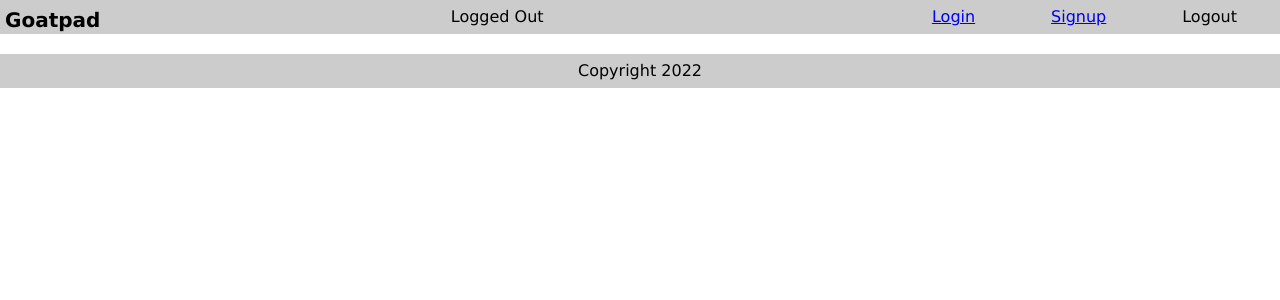
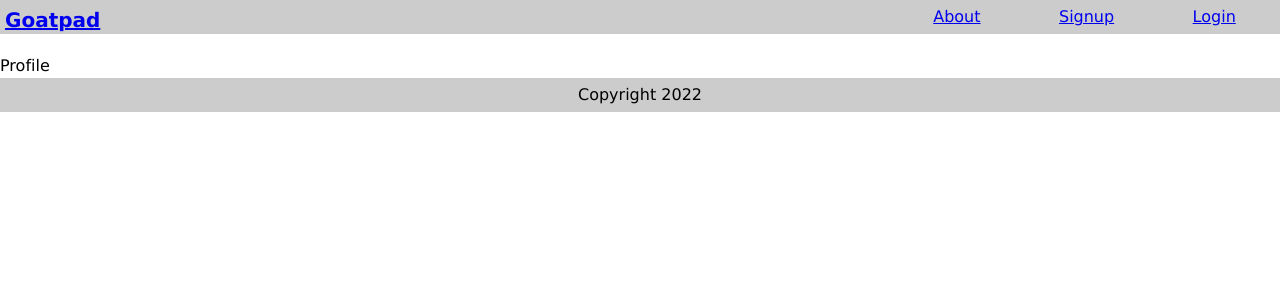
Before and after one commit to yjuwaheer/goatpad, a React (Create React App) app in the folder packages/client/: page /profile in a window 1280 px wide. Shown: the top 300 px of the page. Built offline with nearby package versions, Linux system fonts and the light colour scheme; no server answers.

Commit message:
conditionally render links in Navbar, added target pages for About and Profile

```diff
--- a/packages/client/src/App.js
+++ b/packages/client/src/App.js
@@ -10,6 +10,8 @@ import Footer from './components/Footer'
 import Login from './features/auth/Login'
 import Signup from './features/auth/Signup'
 import Posts from './features/posts'
+import About from './features/about/About'
+import Profile from './features/profile/Profile'
 
 function App() {
   return (
@@ -20,7 +22,8 @@ function App() {
         <Route path='/' element={<Posts />} />
         <Route path='/signup' element={<Signup />} />
         <Route path='/login' element={<Login />} />
-        {/* <Route path='/' element={<Posts />} /> */}
+        <Route path='/about' element={<About />} />
+        <Route path='/profile' element={<Profile />} />
       </Routes>
       <Footer />
     </AuthProvider>
--- a/packages/client/src/components/Navbar.jsx
+++ b/packages/client/src/components/Navbar.jsx
@@ -41,16 +41,32 @@ const Navbar = () => {
 
   return (
     <NavbarContainer>
-      <AppTitle>Goatpad</AppTitle>
-      {currentUser ? currentUser.email : 'Logged Out'}
+      <Link to='/'>
+        <AppTitle>Goatpad</AppTitle>
+      </Link>
       <NavbarButtonContainer>
-        <Link to='/login'>
-          <p>Login</p>
+        <Link to='/about'>
+          <p>About</p>
         </Link>
-        <Link to='/signup'>
-          <p>Signup</p>
-        </Link>
-        <p onClick={handleLogout}>Logout</p>
+        {!currentUser ? (
+          <>
+            <Link to='/signup'>
+              <p>Signup</p>
+            </Link>
+            <Link to='/login'>
+              <p>Login</p>
+            </Link>
+          </>
+        ) : (
+          <>
+            <Link to='/profile'>
+              <p>Profile</p>
+            </Link>
+            <Link to='/'>
+              <p onClick={handleLogout}>Logout</p>
+            </Link>
+          </>
+        )}
       </NavbarButtonContainer>
     </NavbarContainer>
   )
--- /dev/null
+++ b/packages/client/src/features/about/About.jsx
@@ -0,0 +1,7 @@
+import React from 'react'
+
+const About = () => {
+  return <div>About</div>
+}
+
+export default About
--- /dev/null
+++ b/packages/client/src/features/profile/Profile.jsx
@@ -0,0 +1,7 @@
+import React from 'react'
+
+const Profile = () => {
+  return <div>Profile</div>
+}
+
+export default Profile
```
